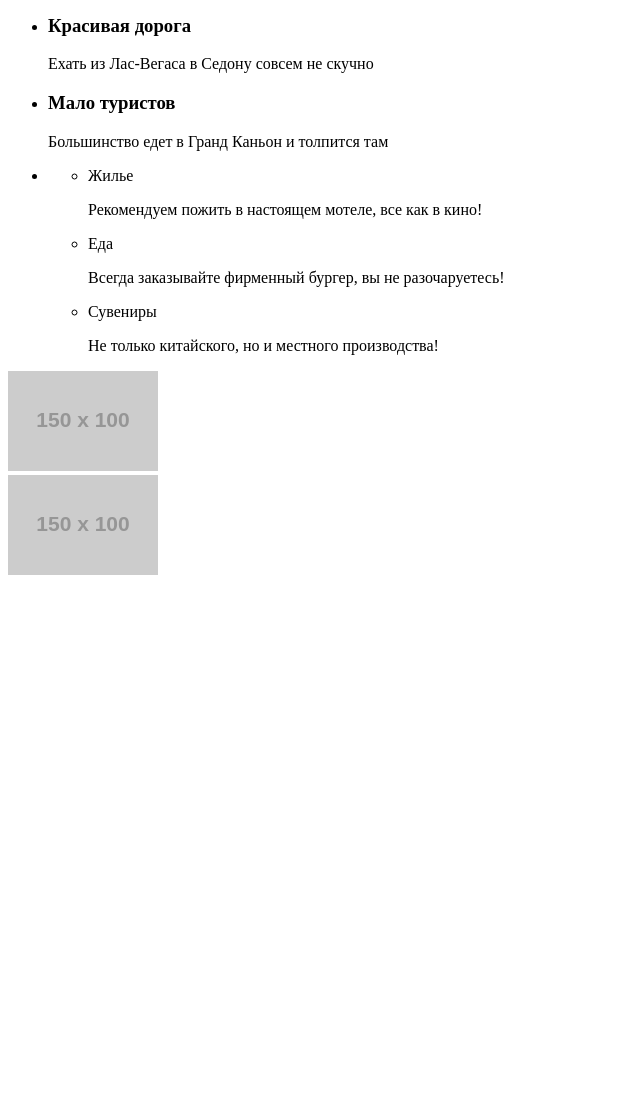
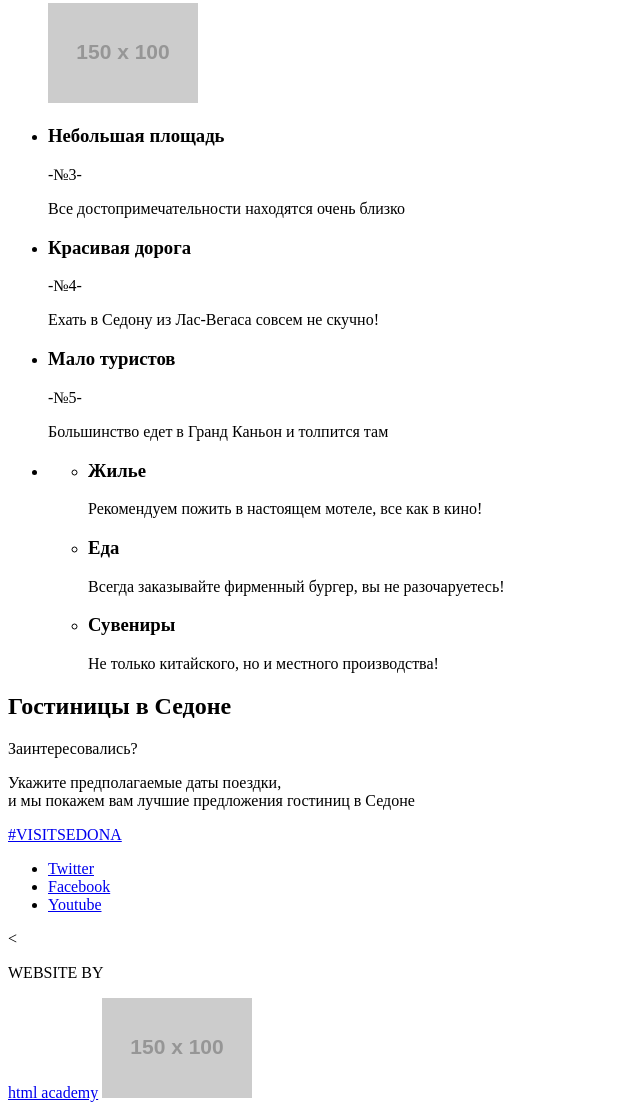
Before and after one commit to EllinaGl/116559-sedona, a plain HTML site: page index.html in a window 1280 px wide. Shown: the part 947-2057 px from the top of the page, without its empty margins (0-640 px from the left). Before the commit the page ends 1534 px from the top, so only its background shows below. Drawn offline with Linux system fonts and the light colour scheme; placeholder pictures from the web are drawn by us.

Commit message:
разметка
внесла исправления

```diff
--- a/index.html
+++ b/index.html
@@ -21,79 +21,96 @@
 
 	<main class="container">
 			<h1 class="visually-hidden">Sedona</h1>
-
 				<section class="welcome">
-					<div class="welcome">
+<!--Ниже Текст на прозрачном фоне и на фоновом фото. Убрала div, в котором были все р. -->
 							<p>WELCOME</p>
 							<p>to the gorgeous</p>
 							<p>SEDONA</p>
 							<p>&quot Because the Grand<br> Canyon sucks!&quot</p>
-					</div>
-					<div class="main-photo">
-					<img class="main-photo" src="http://placehold.it/150x100" alt="Mountains of Sedona">
-					<img class="main-photo-mask" src="http://placehold.it/150x100">
-					</div>
 				</section>
-	<!--маска у фото, как ее делать?; section здесь не надо? -->
 
 				<section class="features">
 					<h2 class="visually-hidden">Преимущества</h2>
 					<div class="town">
 							<p><b>Седона - небольшой городок в Аризоне,<br>
-						заслуживающий большего</b></p>
+						заслуживающий большего!</b></p>
 					</div>
-						<div class="??">
+					<div class="reasons">
 								<p>Рассмотрим 5 причин, по которым Седона круче, чем Гранд Каньон!</p>
 					</div>
 						<ul class="features-list">
 								<li class="features-item">
 										<h3>Настоящий городок</h3>
+											<p>-№1-</p>
 											<p>Седона не аттракцион для туристов<br>
 													Там течет своя жизнь</p>
+											<img src="http://placehold.it/150x100" alt="town">
 								</li>
 								<li class="features-item">
 									<h3>Там есть мост дьявола</h3>
+										<p>-№2-</p>
 										<p>Да, по нему можно пройти! Если конечно<br> вы осмелитесь</p>
+										<img src="http://placehold.it/150x100" alt="mountain">
 								</li>
-			<!--br не нужен? -->
-
 								<li class="features-item">
 									<h3>Небольшая площадь</h3>
+										<p>-№3-</p>
 										<p>Все достопримечательности находятся очень близко</p>
 								</li>
 								<li class="features-item">
 										<h3>Красивая дорога</h3>
-											<p>Ехать из Лас-Вегаса в Седону совсем не скучно</p>
+											<p>-№4-</p>
+											<p>Ехать в Седону из Лас-Вегаса совсем не скучно!</p>
 								</li>
 								<li class="features-item">
 										<h3>Мало туристов</h3>
+											<p>-№5-</p>
 											<p>Большинство едет в Гранд Каньон и толпится там</p>
 								</li>
 								<li>
 										<ul class="features-list-add">
-											<li class="features-item-add">Жилье</li>
+											<li class="features-item-add">
+												<h3>Жилье</h3>
 													<p>Рекомендуем пожить в настоящем мотеле, все как в кино!</p>
-											<li class="features-item-add">Еда</li>
+											</li>
+											<li class="features-item-add">
+												<h3>Еда</h3>
 													<p>Всегда заказывайте фирменный бургер, вы не разочаруетесь!</p>
-											<li class="features-item-add">Сувениры</li>
+											</li>
+											<li class="features-item-add">
+												<h3>Сувениры</h3>
 													<p>Не только китайского, но и местного производства!</p>
+											</li>
 										</ul>
 								</li>
 						</ul>
-						<div class="photo1">
-						<img class="photo1" src="http://placehold.it/150x100" alt="Вид города">
-						</div>
-						<div class="photo2">
-						<img class="photo2" src="http://placehold.it/150x100" alt="Вид на горы">
-						</div>
-						<!--значки у "жилье", "еда"" и "сувениры"" - это не фото; картинки как лого; ссылки?-->
+				</section>
+				<section>
+					<h2 class="visually-hidden">Гостиницы в Седоне</h2>
+						<p>Заинтересовались?</p>
+						<p>Укажите предполагаемые даты поездки,<br> и мы покажем вам лучшие предложения гостиниц в Седоне</p>
+<!-- Форма выбора гостинцы-->
+				</section>
+				<section class="map">
+<!--карта будет как фоновое изображение? -->
 				</section>
 
 	</main>
-	<footer>
+	<footer class="main-footer">
+			<a href="#">#VISITSEDONA</a>
 
+ 		<div class="footer-social">
+ 			<ul>
+				<li><a class="social-button" href="#">Twitter</a></li>
+				<li><a class="social-button" href="#">Facebook</a></li>
+				<li><a class="social-button" href="#">Youtube</a></li>
+			</ul>
+		</div>
+		<section><
+			<p>WEBSITE BY</p>
+			<a class="logo-htmlacademy" href="https://htmlacademy.ru">html academy</a>
+			<img src="http://placehold.it/150x100" alt="htmlacademy">
+		</section>
 	</footer>
-
-
   </body>
 </html>
```
Lines whose indentation alone changed are shown as unchanged.
